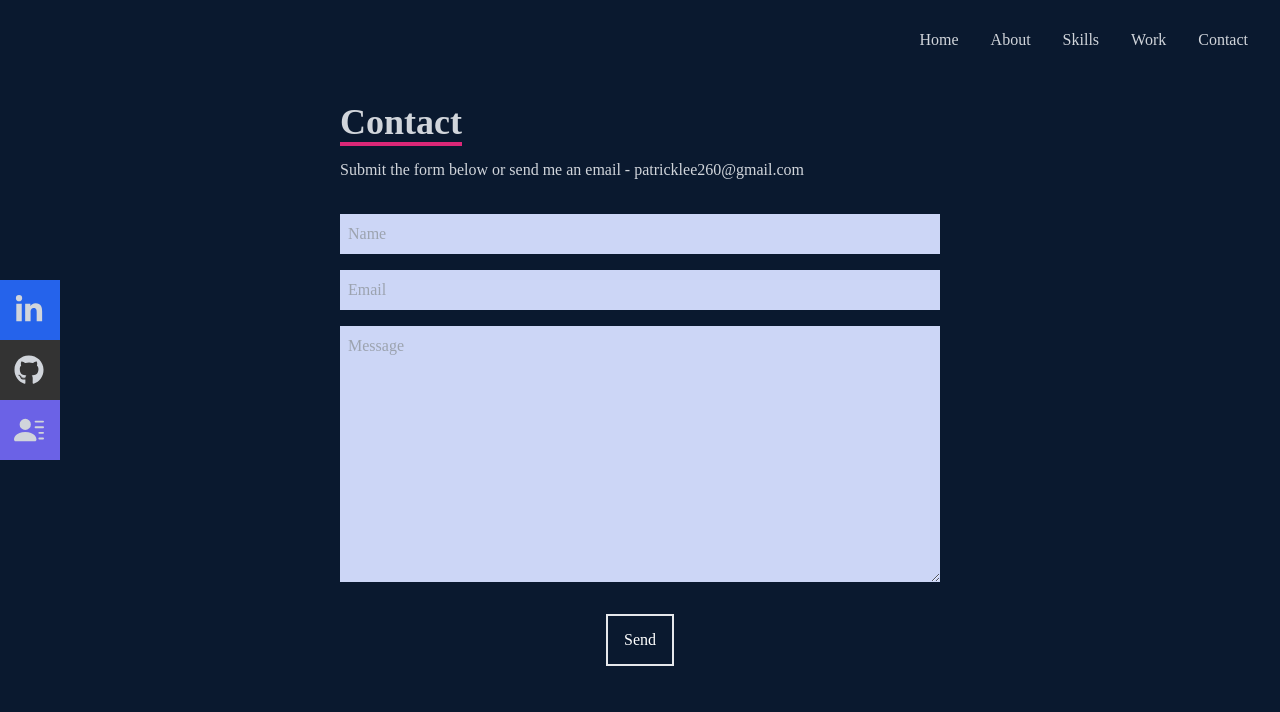
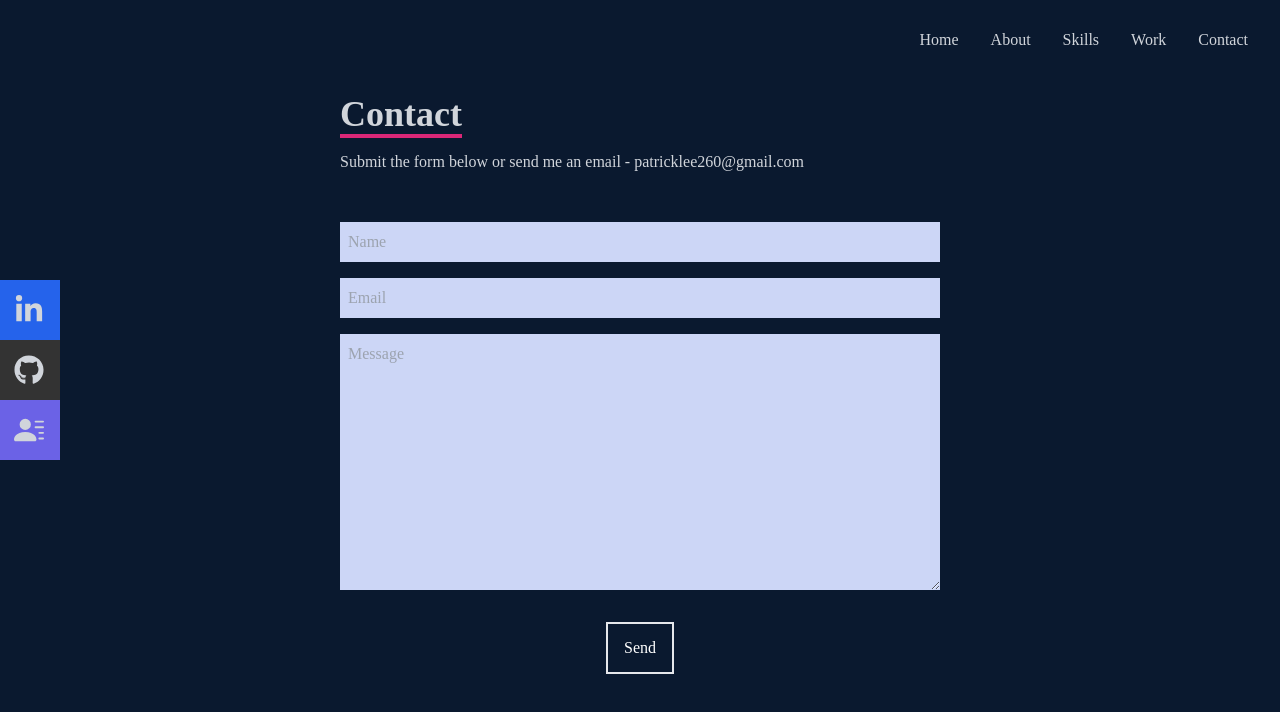
Before and after one commit to PatrickStarLee/portfolio-website, a React (Create React App) app: page /contact in a window 1280 px wide. Shown: the top 712 px of the page. Built offline with nearby package versions, Linux system fonts and the light colour scheme.

Commit message:
adjusted padding for contact page

```diff
--- a/src/components/Contact.jsx
+++ b/src/components/Contact.jsx
@@ -4,7 +4,7 @@ const Contact = () => {
   return (
     <div name='contact' className='w-full h-screen bg-[#0a192f] flex justify-center items-center p-4'>
         <form method='POST' action="https://getform.io/f/80a7a945-7f90-4c0b-9c58-4261f5f498f5" className='flex flex-col max-w-[600px] w-full'>
-            <div className='pb-4'>
+            <div className='pb-8'>
                 <p className='text-4xl font-bold inline border-b-4 border-pink-600 text-gray-300'>Contact</p>
                 <p className='text-gray-300 py-4'>Submit the form below or send me an email - patricklee260@gmail.com</p>
             </div>
```
Also changed, not shown: src/components/Navabar.jsx (+1 -9 lines).
